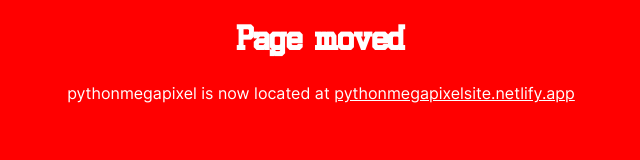
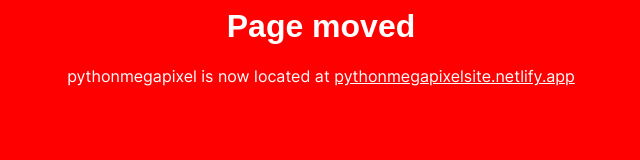
Before and after one commit to python-megapixel/python-megapixel.github.io, a plain HTML site: page index.html in a window 1280 px wide. Shown: the whole page, without its empty margins (319-959 px from the left). Drawn offline with Linux system fonts and the light colour scheme.

Commit message:
Update fonts.css

```diff
--- a/fontdata/fonts.css
+++ b/fontdata/fonts.css
@@ -16,14 +16,6 @@
     font-display: swap;
 }
 
-@font-face {
-    font-family: 'Staubach';
-    src: url('Staubach.woff') format('woff'),
-        url('Staubach.ttf') format('truetype');
-    font-weight: normal;
-    font-style: normal;
-    font-display: swap;
-}
 
 @font-face {
     font-family: 'Inter';
@@ -33,6 +25,19 @@
     font-style: italic;
     font-display: swap;
 }
+
+@font-face {
+    font-family: 'Octin College';
+    src: url('OctinCollegeRg-Regular.woff2') format('woff2'),
+        url('OctinCollegeRg-Regular.woff') format('woff'),
+        url('OctinCollegeRg-Regular.ttf') format('truetype');
+    font-weight: normal;
+    font-style: normal;
+    font-display: swap;
+}
+
+
+
 
 @font-face {
     font-family: 'Inter Extra';
```
